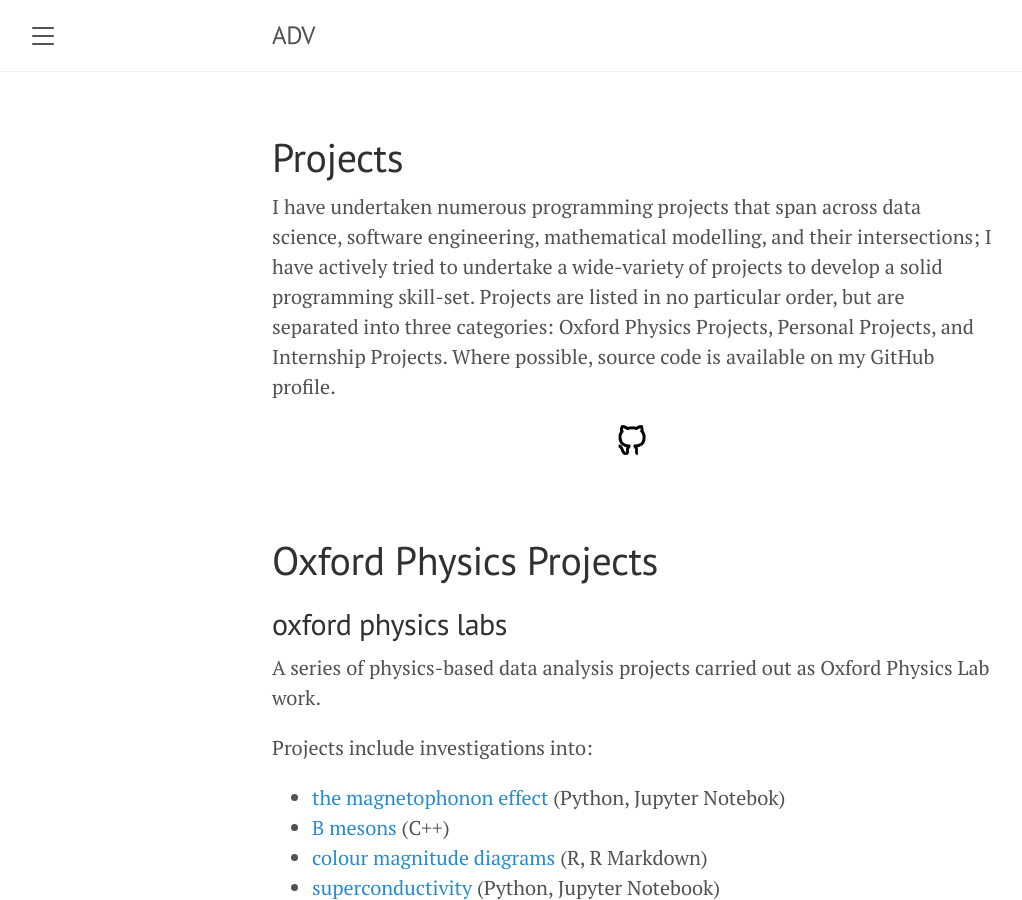
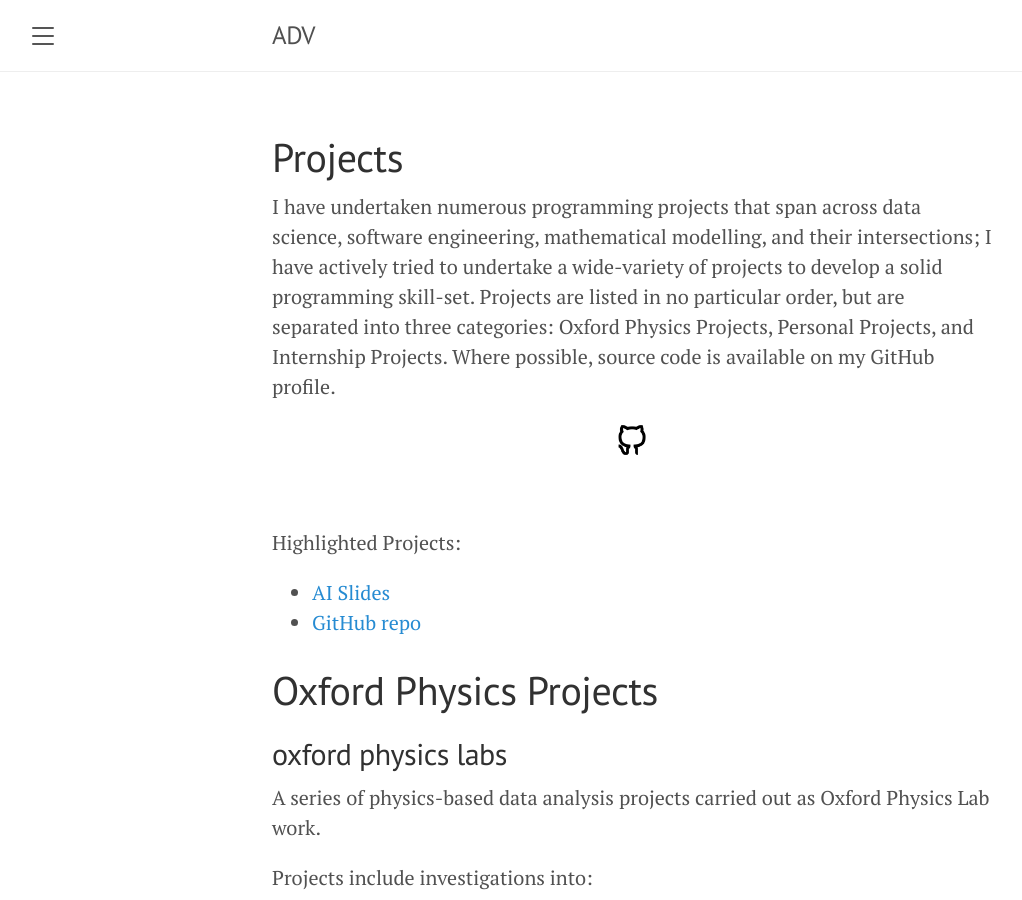
Before and after one commit to a5v/personal-website, a Jekyll site: the page built from projects.markdown, in a window 1280 px wide and 900 px high. Shown: the whole window, without its empty margins (8-1030 px from the left). Built offline with Jekyll 4.4.1, drawn with Linux system fonts in a browser that asks for light colours.

Commit message:
higlighted projects

```diff
--- a/projects.markdown
+++ b/projects.markdown
@@ -13,6 +13,10 @@ I have undertaken numerous programming projects that span across data science, s
 </center>
 
 <br>
+
+Highlighted Projects:
+- [AI Slides](https://ai-slides.com/)
+- [GitHub repo](https://github.com/Lkruitwagen/global-fossil-fuel-supply-chain)
 
 # Oxford Physics Projects
 
```
